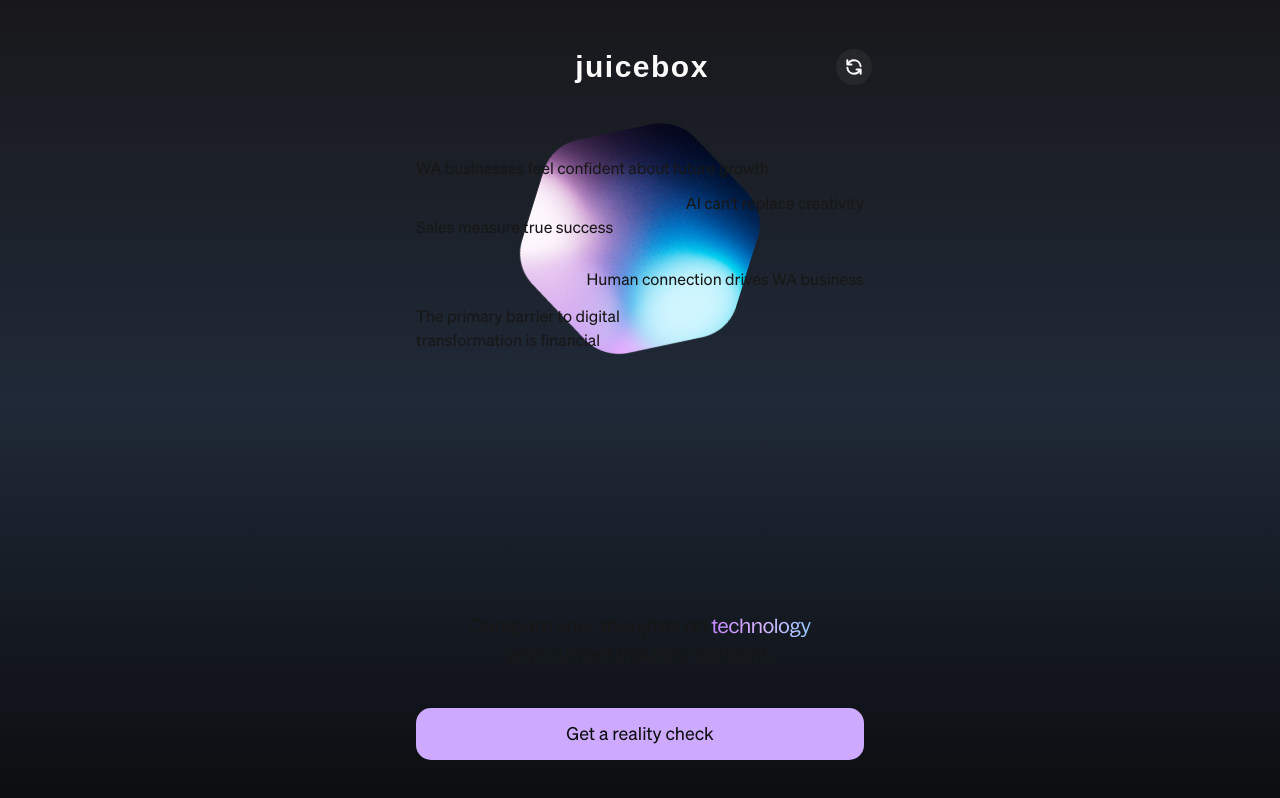
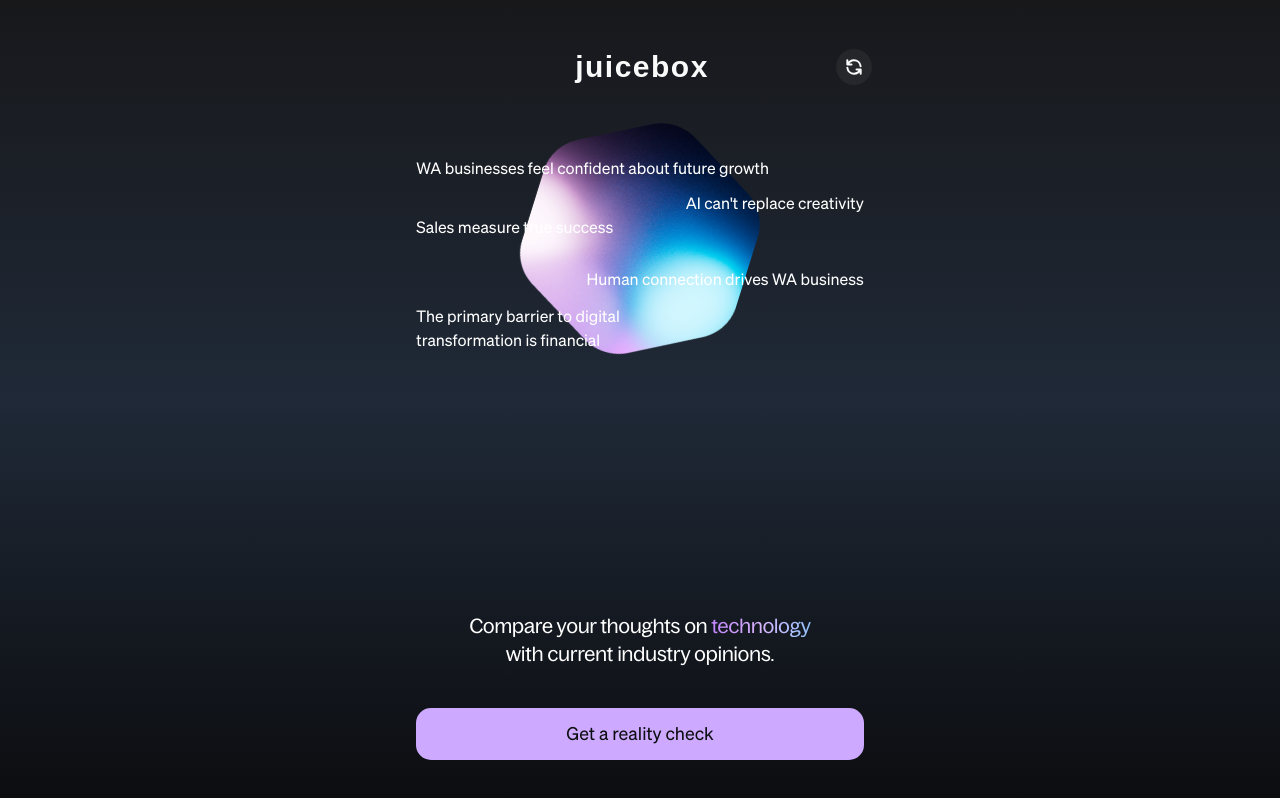
Before and after one commit to dewaary/juicebox-technical-test, a Next.js app: page / in a window 1280 px wide. Built offline with nearby package versions, Linux system fonts and the light colour scheme; a web font is replaced by a local one.

Commit message:
Change text color to white in home screen

```diff
--- a/src/app/page.tsx
+++ b/src/app/page.tsx
@@ -80,7 +80,7 @@
   }, [loading]);
 
   return (
-    <div className="flex justify-center items-center bg-darkBg h-screen relative">
+    <div className="flex justify-center items-center bg-darkBg h-screen relative text-white">
       {loading && (
         <>
           <div className="fixed inset-0 flex justify-center items-center bg-black bg-opacity-75 z-50">
```
